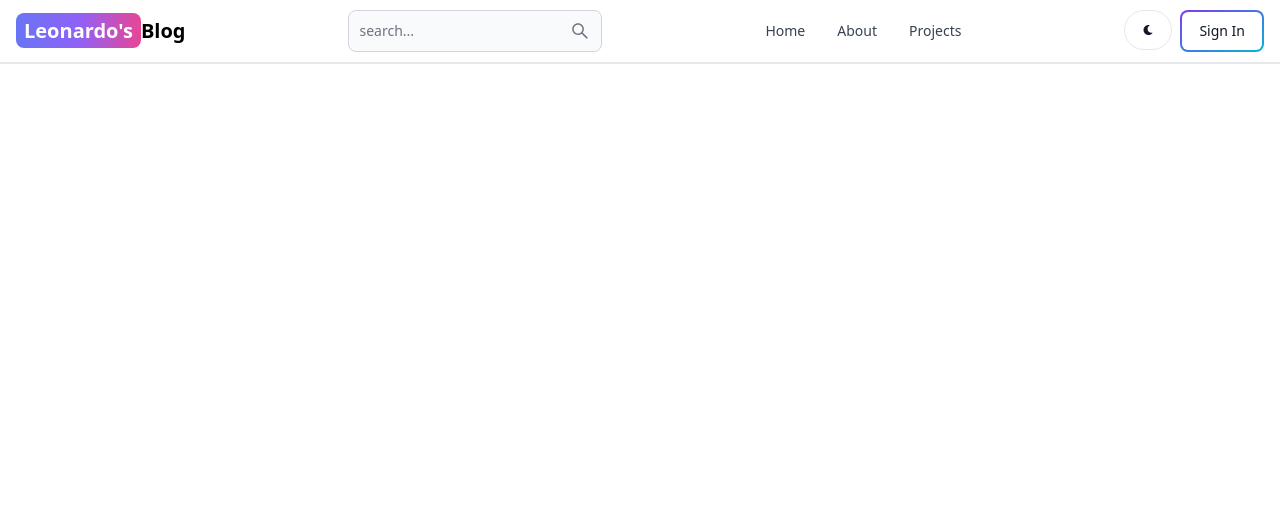
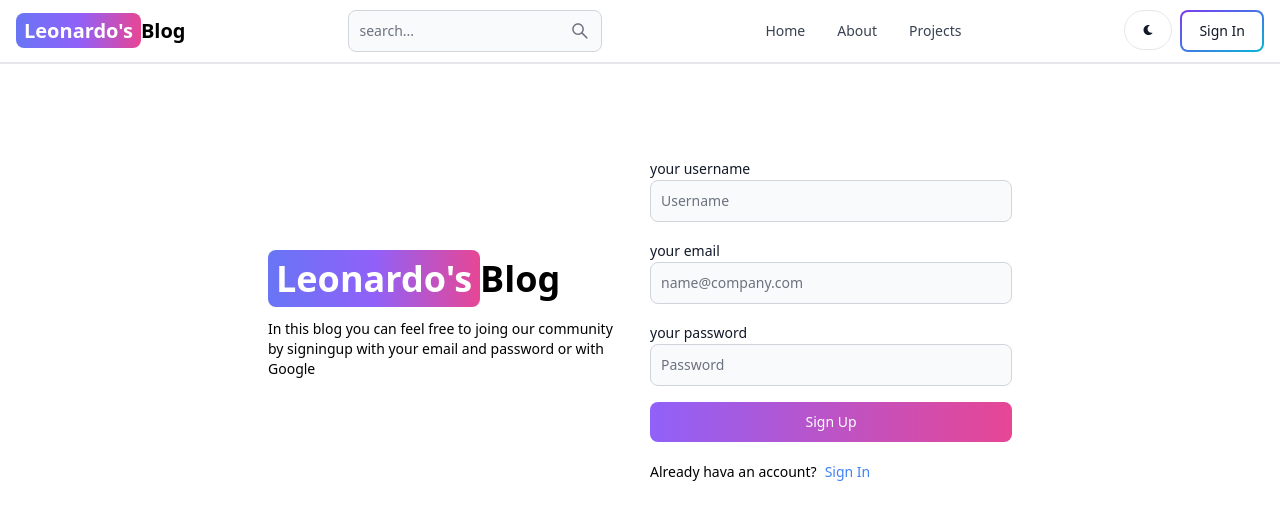
Before and after one commit to leobom97/MERN-Blog, a React (Vite) app in the folder client/: page /sign-up in a window 1280 px wide. Shown: the top 520 px of the page. Built offline with nearby package versions, Linux system fonts and the light colour scheme.

Commit message:
Sign Up page complete creation

```diff
--- a/client/src/App.jsx
+++ b/client/src/App.jsx
@@ -17,7 +17,7 @@
         <Route path="/dashboard" element={<DashBoard />}></Route>
         <Route path="/projects" element={<Projects />}></Route>
         <Route path="/sign-in" element={<SignIn />}></Route>
-        <Route path="/sign-p" element={<SignUp />}></Route>
+        <Route path="/sign-up" element={<SignUp />}></Route>
         <Route path="/about" element={<About />}></Route>
       </Routes>
     </BrowserRouter>
--- a/client/src/pages/SignUp.jsx
+++ b/client/src/pages/SignUp.jsx
@@ -1,7 +1,55 @@
 import React from "react";
+import { Link } from "react-router-dom";
+import { Button, Label, TextInput } from "flowbite-react";
 
 function SignUp() {
-  return <div>SignUp</div>;
+  return (
+    <div className="min-h-screen mt-20">
+      <div className="flex p-3 max-w-3xl mx-auto flex-col md:flex-row md:items-center gap-5">
+        <div className="flex-1">
+          <Link to="/" className="font-bold dark:text-white text-4xl">
+            <span className="px-2 py-1 bg-gradient-to-r from-indigo-500 via-purple-500 to-pink-500 rounded-lg text-white">
+              Leonardo's
+            </span>
+            Blog
+          </Link>
+          <p className="text-sm mt-5">
+            In this blog you can feel free to joing our community by signingup
+            with your email and password or with Google
+          </p>
+        </div>
+        <div className="flex-1">
+          <form className="flex flex-col gap-4">
+            <div>
+              <Label value="your username" />
+              <TextInput type="text" placeholder="Username" id="username" />
+            </div>
+            <div>
+              <Label value="your email" />
+              <TextInput
+                type="text"
+                placeholder="name@company.com"
+                id="email"
+              />
+            </div>
+            <div>
+              <Label value="your password" />
+              <TextInput type="text" placeholder="Password" id="password" />
+            </div>
+            <Button gradientDuoTone="purpleToPink" type="submit">
+              Sign Up
+            </Button>
+          </form>
+          <div className="flex gap-2 text-sm mt-5">
+            <span>Already hava an account?</span>
+            <Link to="/sign-in" className="text-blue-500">
+              Sign In
+            </Link>
+          </div>
+        </div>
+      </div>
+    </div>
+  );
 }
 
 export default SignUp;
```
